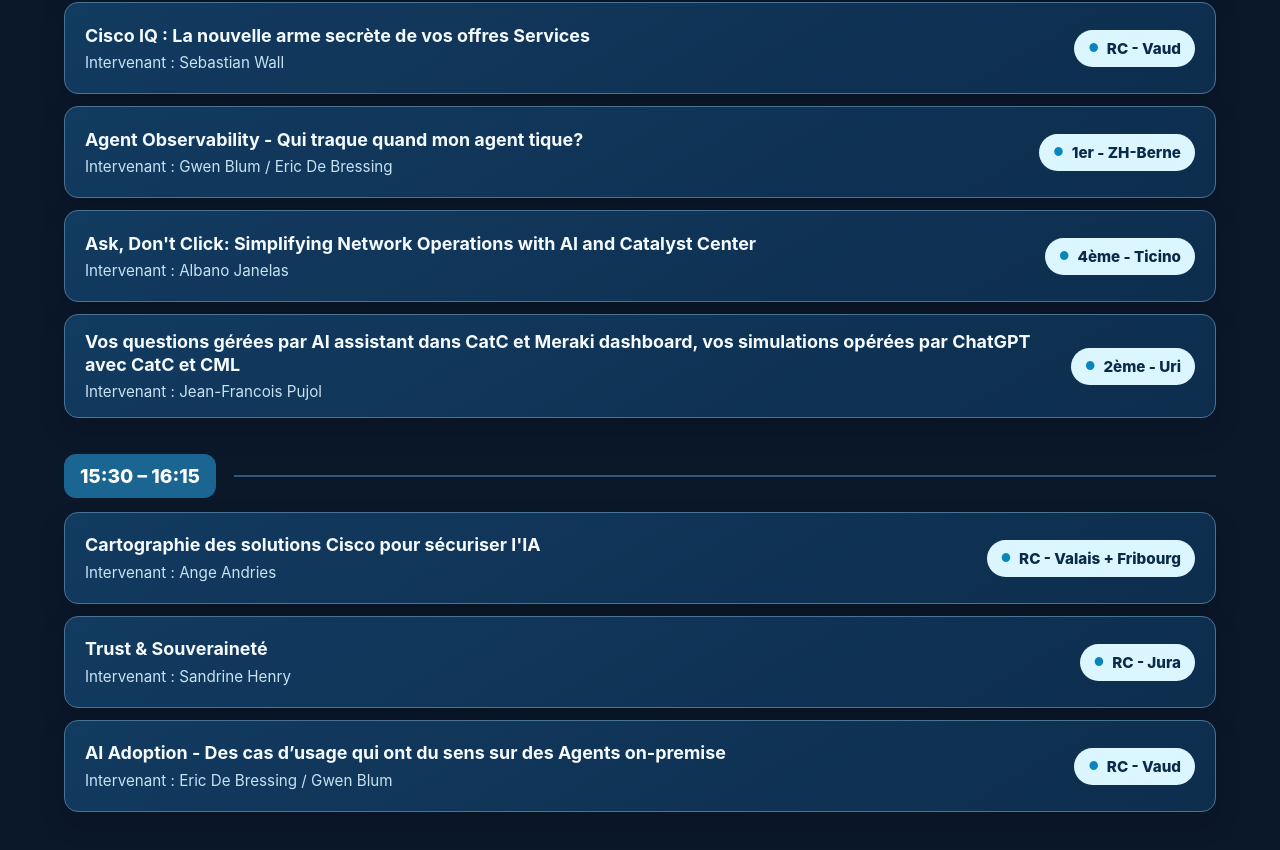
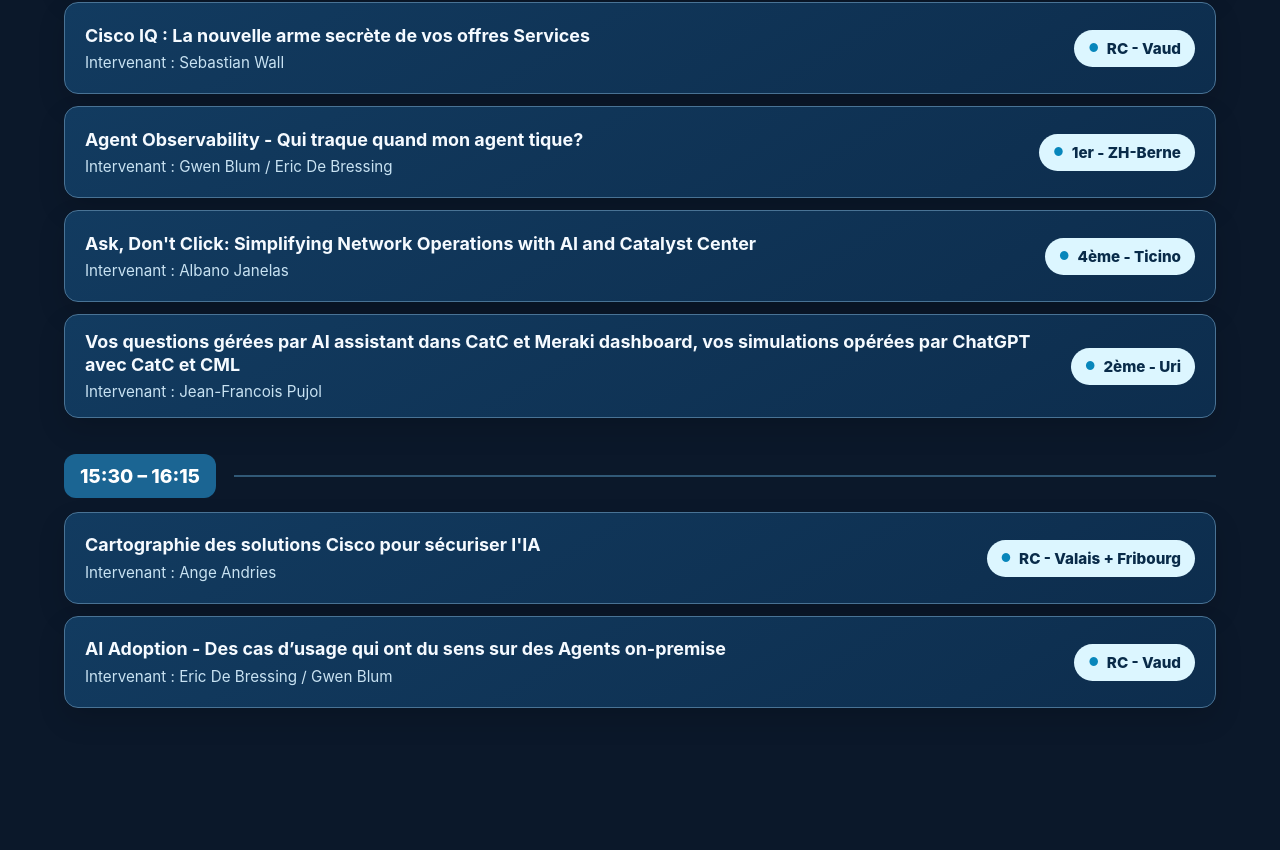
Before and after one commit to nostalg33k/agenda-engage, a plain HTML site: page index.html in a window 1280 px wide. Shown: the part 1918-2768 px from the top of the page. Drawn offline with Linux system fonts and the light colour scheme.

Commit message:
delete trust session

```diff
--- a/index.html
+++ b/index.html
@@ -513,7 +513,6 @@ const RAW = `
 17|3|16|Z|9
 17|3|25|T|16
 17|4|26|F|17
-17|4|18|J|13
 17|4|20|V|4
 17|3|13|U|12
 18|1|1|F|1
```
